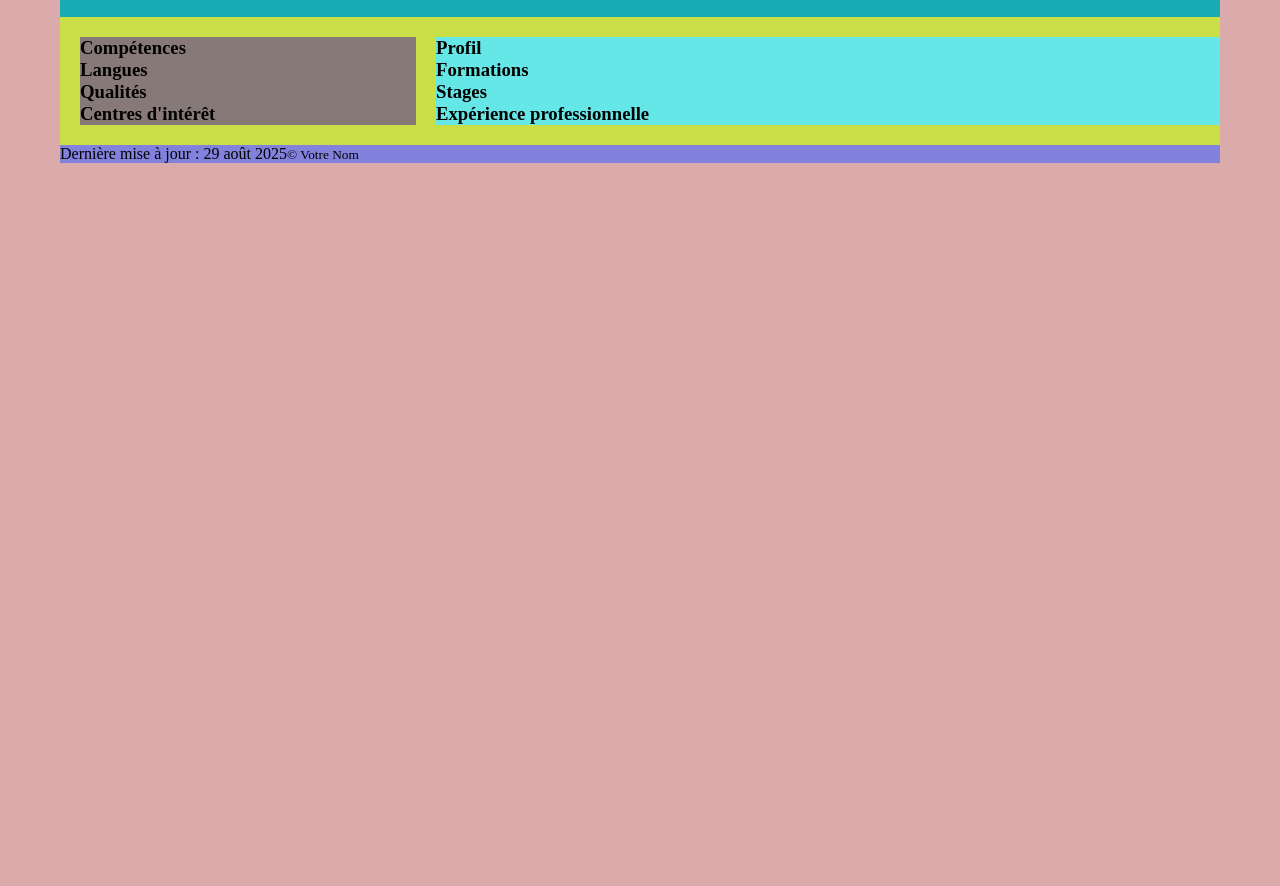
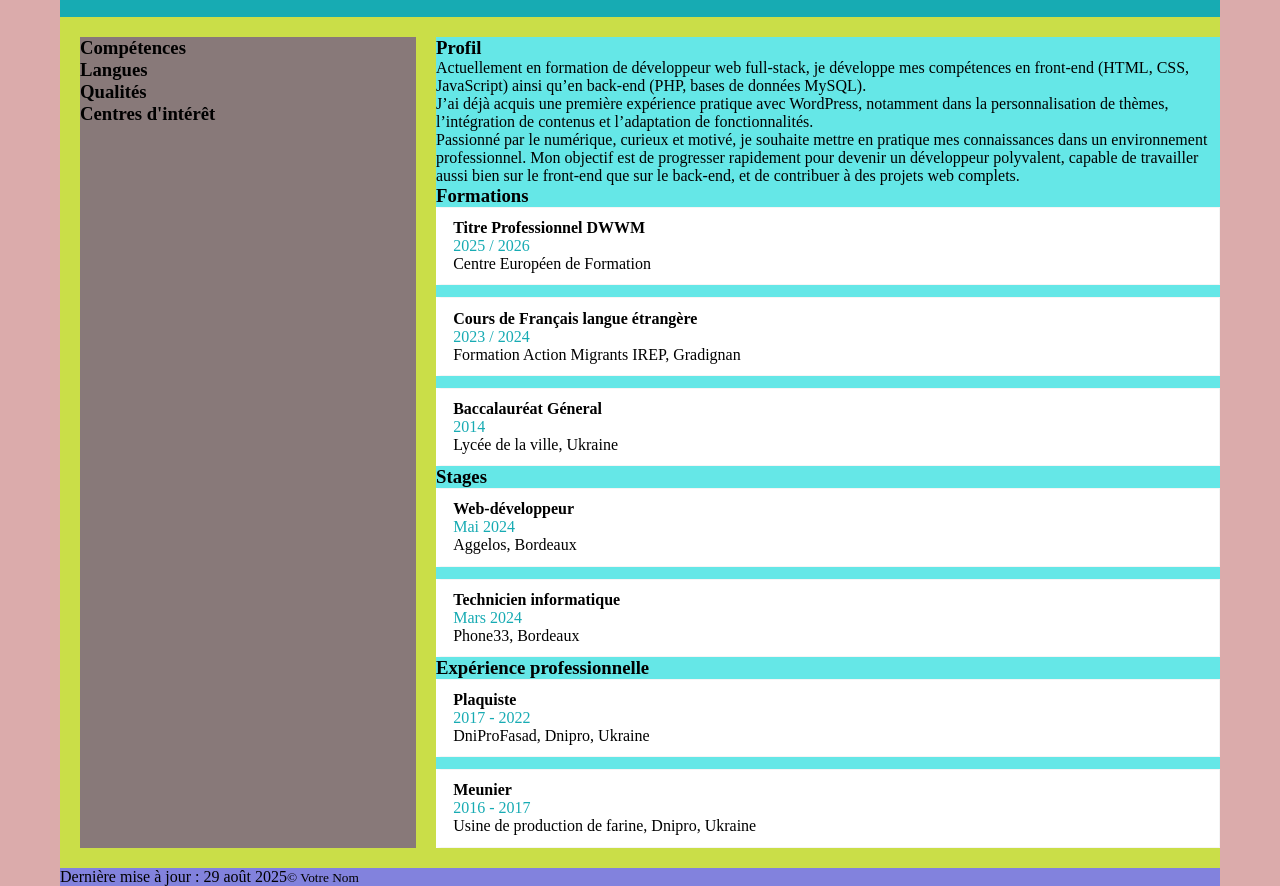
Before and after one commit to vlad-website/Vladyslav-CV, a plain HTML site: page index.html in a window 1280 px wide. Shown: the part 177-1063 px from the top of the page. Before the commit the page ends 800 px from the top, so only its background shows below. Drawn offline with Linux system fonts and the light colour scheme.

Commit message:
WIP: ajout d'informations de profil

```diff
--- a/assets/css/style.css
+++ b/assets/css/style.css
@@ -137,6 +137,28 @@ main {
     background-color: rgb(101, 231, 231);
 }
 
+.info-grid {
+    display: grid;
+    gap: 0.75rem;
+}
+
+.info-block {
+    border: 1px solid #f5f5f5;
+    padding: 0.7rem;
+    transition: background-color .2s ease, border-left-color .2s ease;
+    border-left: 6px solid transparent;
+    background: #fff;
+}
+
+.info-block:hover {
+    background: #e3e3e3;
+    border-left-color: #17abb3;
+}
+
+.time-periode {
+    color: #17abb3;
+}
+
 /* FOOTER */
 footer {
     display: flex;
--- a/index.html
+++ b/index.html
@@ -56,15 +56,77 @@
             <div class="main-info">
                 <section class="info">
                     <h3>Profil</h3>
+                    <p>Actuellement en formation de développeur web full-stack, je développe mes compétences en front-end (HTML, CSS, JavaScript) ainsi qu’en back-end (PHP, bases de données MySQL).<br>
+                    J’ai déjà acquis une première expérience pratique avec WordPress, notamment dans la personnalisation de thèmes, l’intégration de contenus et l’adaptation de fonctionnalités.<br>
+                    Passionné par le numérique, curieux et motivé, je souhaite mettre en pratique mes connaissances dans un environnement professionnel. Mon objectif est de progresser rapidement pour devenir un développeur polyvalent, capable de travailler aussi bien sur le front-end que sur le back-end, et de contribuer à des projets web complets.</p>
                 </section>
                 <section class="info">
                     <h3>Formations</h3>
+                    <div class="info-grid">
+                        <article class="info-block">
+                            <h4>Titre Professionnel DWWM</h4>
+                            <div class="time-periode">
+                                <time datetime="2025">2025</time> /
+                                <time datetime="2026">2026</time>
+                            </div>
+                            <span>Centre Européen de Formation</span>
+                        </article>
+                        <article class="info-block">
+                            <h4>Cours de Français langue étrangère</h4>
+                            <div class="time-periode">
+                                <time datetime="2023">2023</time> /
+                                <time datetime="2024">2024</time>
+                            </div>
+                            <span>Formation Action Migrants IREP, Gradignan</span>
+                        </article>
+                        <article class="info-block">
+                            <h4>Baccalauréat Géneral</h4>
+                            <div class="time-periode">
+                                <time datetime="2014">2014</time>
+                            </div>
+                            <span>Lycée de la ville, Ukraine</span>
+                        </article>
+                    </div>
                 </section>
                 <section class="info">
                     <h3>Stages</h3>
+                    <div class="info-grid">
+                        <article class="info-block">
+                            <h4>Web-développeur</h4>
+                            <div class="time-periode">
+                                <time datetime="2024-05">Mai 2024</time>
+                            </div>
+                            <span>Aggelos, Bordeaux</span>
+                        </article>
+                        <article class="info-block">
+                            <h4>Technicien informatique</h4>
+                            <div class="time-periode">
+                                <time datetime="2024-03">Mars 2024</time>
+                            </div>
+                            <span>Phone33, Bordeaux</span>
+                        </article>
+                    </div>
                 </section>
                 <section class="info">
                     <h3>Expérience professionnelle</h3>
+                    <div class="info-grid">
+                        <article class="info-block">
+                            <h4>Plaquiste</h4>
+                            <div class="time-periode">
+                                <time datetime="2017">2017</time> -
+                                <time datetime="2022">2022</time>
+                            </div>
+                            <span>DniProFasad, Dnipro, Ukraine</span>
+                        </article>
+                        <article class="info-block">
+                            <h4>Meunier</h4>
+                            <div class="time-periode">
+                                <time datetime="2016">2016</time> -
+                                <time datetime="2017">2017</time>
+                            </div>
+                            <span>Usine de production de farine, Dnipro, Ukraine</span>
+                        </article>
+                    </div>
                 </section>
             </div>
         </main>
```
